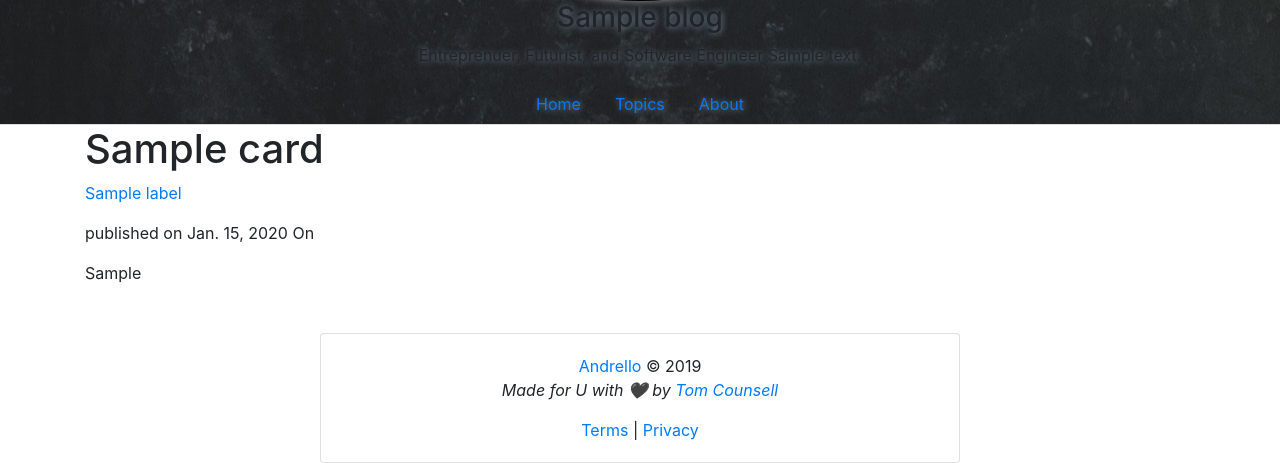
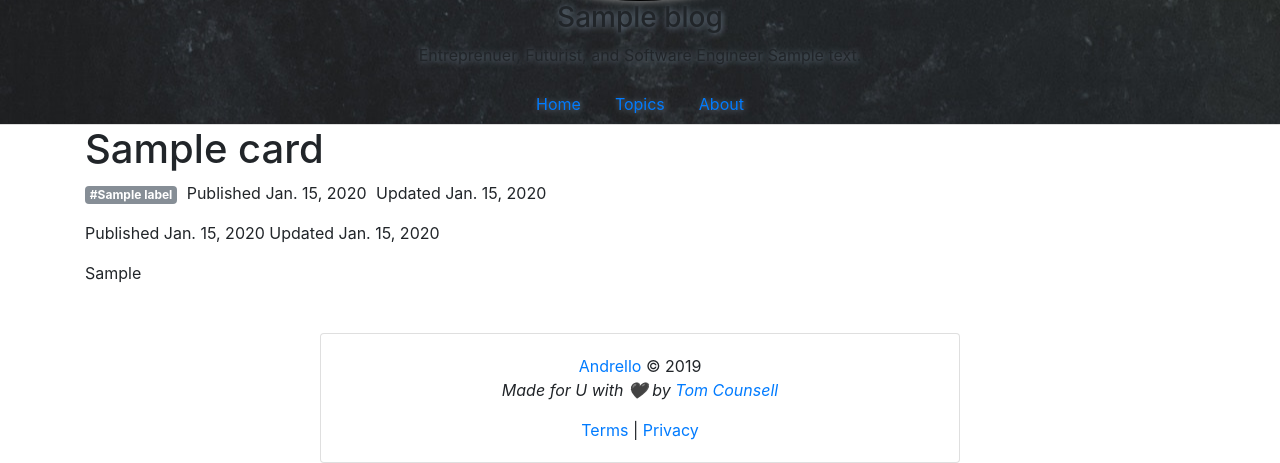
Before and after one commit to yudame/pop-api, a Django app: template apps/blog/templates/article.html in a window 1280 px wide. Shown: the part 599-1062 px from the top of the page. Run offline with Django 3.2, Linux system fonts and the light colour scheme; tables that the repository leaves empty hold one stand-in row (values such as "Sample post"); the template is opened without the code that fills it: values that come from a table or form of the project are taken from there, most other values are stand-ins (such as "Sample title", 1, 10 or a date in 2020); data that the repository does not hold is empty; parts of the project's set-up code (start-up, migrations or seed data) failed here and were passed over; some libraries are stand-ins or nearby versions.

Commit message:
use badges for topics

```diff
--- a/apps/blog/templates/article.html
+++ b/apps/blog/templates/article.html
@@ -9,24 +9,39 @@
   </h1>
 
   <ul class="list-inline">
+
     {% for topic in article.topics.all %}
-      <li>
-        <a href="{{ topic.get_absolute_url }}" class="btn-pill">
-          {{ topic.title }}
+      <li class="list-inline-item">
+        <a href="{{ topic.get_absolute_url }}"
+           class="badge badge-secondary">
+          #{{ topic.title }}
         </a>
       </li>
     {% endfor %}
+
+    {% if article.published_at %}
+      <li class="list-inline-item">
+        Published {{ article.published_at|date }}
+      </li>
+    {% endif %}
+
+    {% if article.modified_at %}
+      <li class="list-inline-item">
+        Updated {{ article.modified_at|date }}
+      </li>
+    {% endif %}
+
+    </li>
+
   </ul>
 
   <p>
     {% if article.published_at %}
-      published on
-      {{ article.published_at|date }}
+      Published {{ article.published_at|date }}
     {% endif %}
-    On
-    <a href="{{ article.blog.get_absolute_url }}">
-      {{ article.blog.title }}
-    </a>
+    {% if article.modified_at %}
+      Updated {{ article.modified_at|date }}
+    {% endif %}
   </p>
 
 
--- a/apps/blog/templates/inclusions/article-card.html
+++ b/apps/blog/templates/inclusions/article-card.html
@@ -3,9 +3,7 @@
 
 
 <div id="article-{{ article.id }}"
-     class="article {% if template %}template{% endif %} card my-5 border-0">
-
-</div>
+     class="article card my-5 border-0">
 
   <div class="card" style="">
 
@@ -39,3 +37,5 @@
     </div>
 
   </div>
+
+</div>
```
Also changed, not shown: apps/blog/templates/topic.html (+7 -6 lines), apps/blog/templates/topics.html (+32 -12 lines), apps/blog/templates/blog.html (line endings or trailing spaces). Lines whose indentation alone changed are shown as unchanged.
